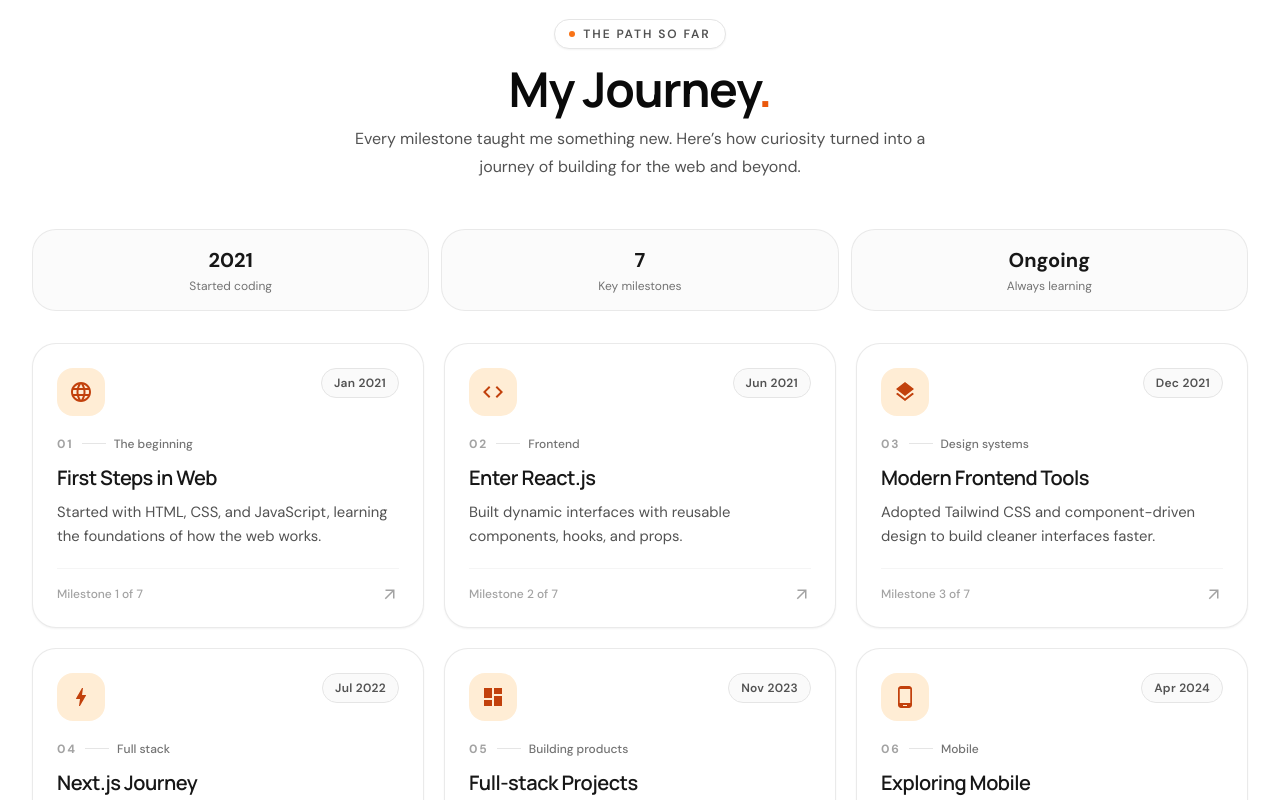
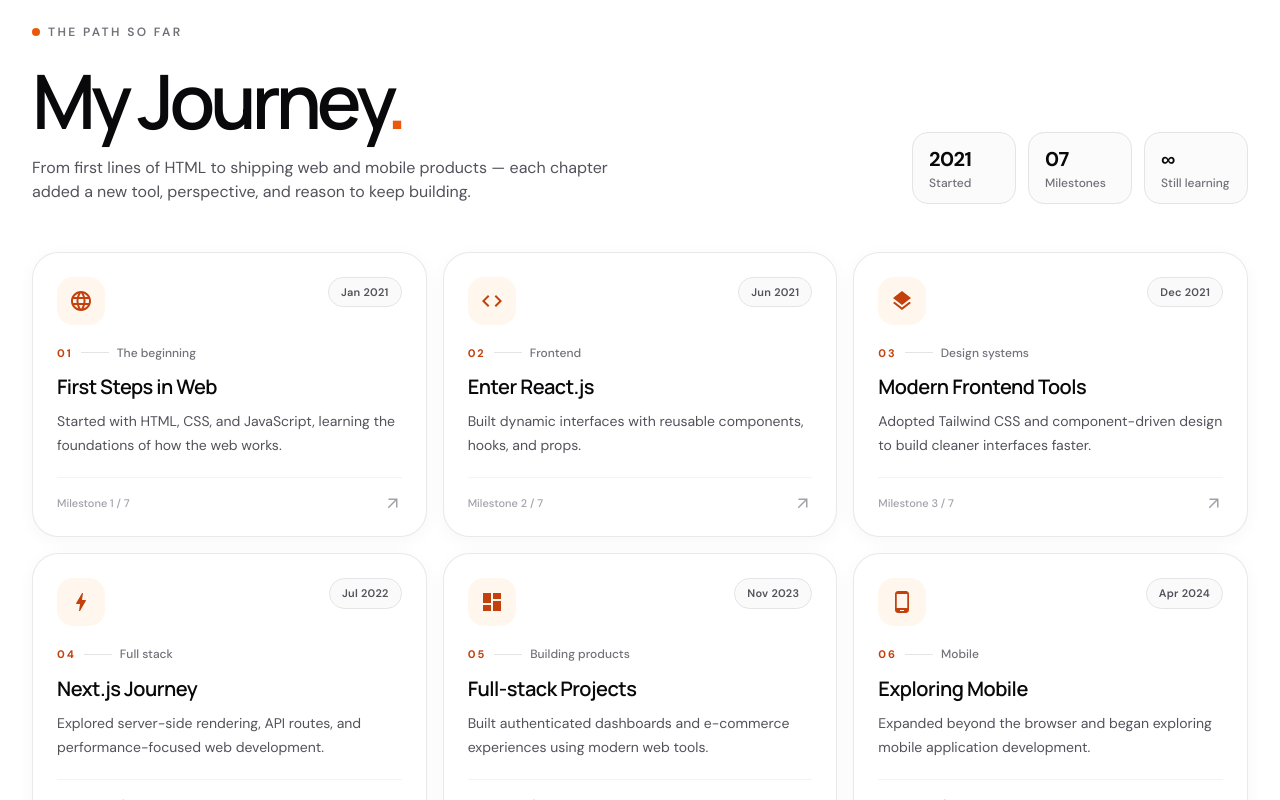
Before and after one commit to hustlewithvikram/vikram, a Next.js app: page / in a window 1280 px wide. Shown: the part 1840-2640 px from the top of the page. Built offline with nearby package versions, Linux system fonts and the light colour scheme; what tailwind-clip-path would draw is missing.

Commit message:
Redesign journey timeline cards

```diff
--- a/app/components/sections/Timeline.jsx
+++ b/app/components/sections/Timeline.jsx
@@ -1,7 +1,6 @@
 "use client";
 
-import React, { useState } from "react";
-import { AnimatePresence, motion } from "framer-motion";
+import { motion } from "framer-motion";
 import {
   MdLanguage,
   MdCode,
@@ -14,243 +13,69 @@ import {
 } from "react-icons/md";
 
 const timelineData = [
-  {
-    id: "01",
-    date: "Jan 2021",
-    title: "First Steps in Web",
-    description:
-      "Started with HTML, CSS, and JavaScript, learning the foundations of how the web works.",
-    icon: <MdLanguage />,
-    tone: "blue",
-    tag: "The beginning",
-  },
-  {
-    id: "02",
-    date: "Jun 2021",
-    title: "Enter React.js",
-    description:
-      "Built dynamic interfaces with reusable components, hooks, and props.",
-    icon: <MdCode />,
-    tone: "violet",
-    tag: "Frontend",
-  },
-  {
-    id: "03",
-    date: "Dec 2021",
-    title: "Modern Frontend Tools",
-    description:
-      "Adopted Tailwind CSS and component-driven design to build cleaner interfaces faster.",
-    icon: <MdLayers />,
-    tone: "amber",
-    tag: "Design systems",
-  },
-  {
-    id: "04",
-    date: "Jul 2022",
-    title: "Next.js Journey",
-    description:
-      "Explored server-side rendering, API routes, and performance-focused web development.",
-    icon: <MdBolt />,
-    tone: "emerald",
-    tag: "Full stack",
-  },
-  {
-    id: "05",
-    date: "Nov 2023",
-    title: "Full-stack Projects",
-    description:
-      "Built authenticated dashboards and e-commerce experiences using modern web tools.",
-    icon: <MdDashboard />,
-    tone: "indigo",
-    tag: "Building products",
-  },
-  {
-    id: "06",
-    date: "Apr 2024",
-    title: "Exploring Mobile",
-    description:
-      "Expanded beyond the browser and began exploring mobile application development.",
-    icon: <MdPhoneAndroid />,
-    tone: "rose",
-    tag: "Mobile",
-  },
-  {
-    id: "07",
-    date: "Jul 2025",
-    title: "Cross-platform Apps",
-    description:
-      "Moved into building polished mobile experiences and exploring cross-platform development.",
-    icon: <MdDevices />,
-    tone: "cyan",
-    tag: "Next chapter",
-  },
+  { id: "01", date: "Jan 2021", title: "First Steps in Web", description: "Started with HTML, CSS, and JavaScript, learning the foundations of how the web works.", icon: <MdLanguage />, tag: "The beginning" },
+  { id: "02", date: "Jun 2021", title: "Enter React.js", description: "Built dynamic interfaces with reusable components, hooks, and props.", icon: <MdCode />, tag: "Frontend" },
+  { id: "03", date: "Dec 2021", title: "Modern Frontend Tools", description: "Adopted Tailwind CSS and component-driven design to build cleaner interfaces faster.", icon: <MdLayers />, tag: "Design systems" },
+  { id: "04", date: "Jul 2022", title: "Next.js Journey", description: "Explored server-side rendering, API routes, and performance-focused web development.", icon: <MdBolt />, tag: "Full stack" },
+  { id: "05", date: "Nov 2023", title: "Full-stack Projects", description: "Built authenticated dashboards and e-commerce experiences using modern web tools.", icon: <MdDashboard />, tag: "Building products" },
+  { id: "06", date: "Apr 2024", title: "Exploring Mobile", description: "Expanded beyond the browser and began exploring mobile application development.", icon: <MdPhoneAndroid />, tag: "Mobile" },
+  { id: "07", date: "Jul 2025", title: "Cross-platform Apps", description: "Moved into building polished mobile experiences and exploring cross-platform development.", icon: <MdDevices />, tag: "Next chapter" },
 ];
 
-const toneClasses = {
-  blue: "bg-orange-100 text-orange-700 dark:bg-orange-400/15 dark:text-orange-300",
-  violet: "bg-orange-100 text-orange-700 dark:bg-orange-400/15 dark:text-orange-300",
-  amber: "bg-orange-100 text-orange-700 dark:bg-orange-400/15 dark:text-orange-300",
-  emerald: "bg-orange-100 text-orange-700 dark:bg-orange-400/15 dark:text-orange-300",
-  indigo: "bg-orange-100 text-orange-700 dark:bg-orange-400/15 dark:text-orange-300",
-  rose: "bg-orange-100 text-orange-700 dark:bg-orange-400/15 dark:text-orange-300",
-  cyan: "bg-orange-100 text-orange-700 dark:bg-orange-400/15 dark:text-orange-300",
-};
-
-function JourneyCard({ item, index, compact = false }) {
+function JourneyCard({ item, index }) {
   return (
     <motion.article
-      initial={{ opacity: 0, y: 14 }}
+      initial={{ opacity: 0, y: 22 }}
       whileInView={{ opacity: 1, y: 0 }}
       viewport={{ once: true, amount: 0.15 }}
-      transition={{ duration: 0.35, delay: Math.min(index * 0.045, 0.2) }}
-      className="group relative h-full overflow-hidden rounded-3xl border border-neutral-200/80 bg-white p-5 shadow-sm transition duration-300 hover:-translate-y-1 hover:border-neutral-300 hover:shadow-lg dark:border-neutral-800 dark:bg-neutral-900 dark:hover:border-neutral-700 sm:p-6"
+      transition={{ duration: 0.45, delay: (index % 3) * 0.07, ease: [0.22, 1, 0.36, 1] }}
+      className="group relative flex h-full min-h-[230px] flex-col overflow-hidden rounded-[1.65rem] border border-zinc-200/80 bg-white p-5 shadow-[0_4px_18px_rgba(15,23,42,0.035)] transition duration-300 hover:-translate-y-1 hover:border-orange-300/80 hover:shadow-[0_16px_36px_rgba(15,23,42,0.08)] dark:border-zinc-800 dark:bg-zinc-900/80 dark:hover:border-orange-400/30 dark:hover:shadow-black/20 sm:p-6"
     >
       <div className="flex items-start justify-between gap-3">
-        <span
-          className={`inline-flex h-12 w-12 shrink-0 items-center justify-center rounded-2xl text-2xl ${toneClasses[item.tone]}`}
-          aria-hidden="true"
-        >
+        <span className="grid h-12 w-12 place-items-center rounded-2xl bg-orange-50 text-2xl text-orange-700 dark:bg-orange-400/10 dark:text-orange-300" aria-hidden="true">
           {item.icon}
         </span>
-        <span className="rounded-full border border-neutral-200 bg-neutral-50 px-3 py-1.5 text-xs font-semibold tracking-wide text-neutral-600 dark:border-neutral-700 dark:bg-neutral-800 dark:text-neutral-300">
+        <span className="rounded-full border border-zinc-200 bg-zinc-50 px-3 py-1.5 text-[11px] font-semibold tracking-wide text-zinc-600 dark:border-zinc-700 dark:bg-zinc-800 dark:text-zinc-300">
           {item.date}
         </span>
       </div>
-
       <div className="mt-5 flex items-center gap-2">
-        <span className="text-xs font-bold tracking-[0.16em] text-neutral-400 dark:text-neutral-500">
-          {item.id}
-        </span>
-        <span className="h-px w-6 bg-neutral-200 dark:bg-neutral-700" />
-        <span className="text-xs font-medium text-neutral-500 dark:text-neutral-400">
-          {item.tag}
-        </span>
+        <span className="text-[11px] font-bold tracking-[0.18em] text-orange-700 dark:text-orange-400">{item.id}</span>
+        <span className="h-px w-7 bg-zinc-200 dark:bg-zinc-700" />
+        <span className="text-xs font-medium text-zinc-500 dark:text-zinc-400">{item.tag}</span>
       </div>
-
-      <h3 className={`mt-3 font-semibold tracking-tight text-neutral-900 dark:text-neutral-100 ${compact ? "text-lg" : "text-xl"}`}>
-        {item.title}
-      </h3>
-      <p className="mt-2 text-sm leading-6 text-neutral-600 dark:text-neutral-400 sm:text-[0.925rem]">
-        {item.description}
-      </p>
-
-      <div className="mt-5 flex items-center justify-between border-t border-neutral-100 pt-4 dark:border-neutral-800">
-        <span className="text-xs font-medium text-neutral-400 dark:text-neutral-500">
-          Milestone {index + 1} of {timelineData.length}
-        </span>
-        <MdArrowOutward className="text-lg text-neutral-400 transition-transform duration-300 group-hover:-translate-y-0.5 group-hover:translate-x-0.5 group-hover:text-neutral-700 dark:group-hover:text-neutral-200" />
+      <h3 className="mt-3 text-lg font-semibold tracking-tight text-zinc-950 dark:text-white sm:text-xl">{item.title}</h3>
+      <p className="mt-2 flex-1 text-sm leading-6 text-zinc-600 dark:text-zinc-400">{item.description}</p>
+      <div className="mt-5 flex items-center justify-between border-t border-zinc-100 pt-4 dark:border-zinc-800">
+        <span className="text-[11px] font-medium text-zinc-400 dark:text-zinc-500">Milestone {index + 1} / {timelineData.length}</span>
+        <MdArrowOutward className="text-lg text-zinc-400 transition duration-300 group-hover:-translate-y-0.5 group-hover:translate-x-0.5 group-hover:text-orange-600 dark:group-hover:text-orange-400" />
       </div>
     </motion.article>
   );
 }
 
 export default function Timeline() {
-  const [expandedId, setExpandedId] = useState("01");
-
   return (
-    <section
-      id="journey"
-      aria-labelledby="journey-heading"
-      className="mx-auto w-full max-w-7xl px-4 py-14 sm:px-6 sm:py-20 lg:px-8 lg:py-24"
-    >
-      <div className="mx-auto mb-9 max-w-3xl text-center sm:mb-12">
-        <span className="inline-flex items-center gap-2 rounded-full border border-neutral-200 bg-white px-3.5 py-1.5 text-xs font-semibold uppercase tracking-[0.16em] text-neutral-600 shadow-sm dark:border-neutral-800 dark:bg-neutral-900 dark:text-neutral-300">
-          <span className="h-1.5 w-1.5 rounded-full bg-orange-500" />
-          The path so far
-        </span>
-        <h2
-          id="journey-heading"
-          className="mt-4 text-3xl font-bold tracking-tight text-neutral-950 dark:text-white sm:text-4xl lg:text-5xl"
-        >
-          My Journey<span className="text-orange-600 dark:text-orange-400">.</span>
-        </h2>
-        <p className="mx-auto mt-3 max-w-xl text-sm leading-6 text-neutral-600 dark:text-neutral-400 sm:text-base sm:leading-7">
-          Every milestone taught me something new. Here’s how curiosity turned
-          into a journey of building for the web and beyond.
-        </p>
+    <section id="journey" aria-labelledby="journey-heading" className="mx-auto w-full max-w-7xl px-4 py-16 sm:px-6 sm:py-20 lg:px-8 lg:py-24">
+      <div className="mb-9 flex flex-col gap-5 sm:mb-12 md:flex-row md:items-end md:justify-between">
+        <div className="max-w-2xl">
+          <p className="eyebrow"><span className="eyebrow-dot" /> The path so far</p>
+          <h2 id="journey-heading" className="section-heading mt-5">My Journey<span className="accent-text">.</span></h2>
+          <p className="mt-4 max-w-xl text-sm leading-7 text-zinc-600 dark:text-zinc-400 sm:text-base">
+            From first lines of HTML to shipping web and mobile products — each chapter added a new tool, perspective, and reason to keep building.
+          </p>
+        </div>
+        <div className="flex gap-2 sm:gap-3">
+          {[{ value: "2021", label: "Started" }, { value: "07", label: "Milestones" }, { value: "∞", label: "Still learning" }].map((stat) => (
+            <div key={stat.label} className="min-w-0 rounded-2xl border border-zinc-200 bg-zinc-50/80 px-3 py-3 dark:border-zinc-800 dark:bg-zinc-900/70 sm:min-w-[104px] sm:px-4">
+              <p className="text-lg font-bold tracking-tight text-zinc-950 dark:text-white sm:text-xl">{stat.value}</p>
+              <p className="mt-0.5 text-[10px] font-medium text-zinc-500 dark:text-zinc-400 sm:text-xs">{stat.label}</p>
+            </div>
+          ))}
+        </div>
       </div>
-
-      <div className="mb-6 grid grid-cols-3 gap-2 sm:mb-8 sm:gap-3">
-        {[
-          { value: "2021", label: "Started coding" },
-          { value: "7", label: "Key milestones" },
-          { value: "Ongoing", label: "Always learning" },
-        ].map((stat) => (
-          <div
-            key={stat.label}
-            className="rounded-2xl border border-neutral-200/80 bg-neutral-50/80 px-2 py-3 text-center dark:border-neutral-800 dark:bg-neutral-900/70 sm:rounded-3xl sm:px-4 sm:py-4"
-          >
-            <p className="text-sm font-bold text-neutral-900 dark:text-neutral-100 sm:text-xl">
-              {stat.value}
-            </p>
-            <p className="mt-1 text-[10px] leading-4 text-neutral-500 dark:text-neutral-400 sm:text-xs">
-              {stat.label}
-            </p>
-          </div>
-        ))}
-      </div>
-
-      <div className="hidden grid-cols-2 gap-4 md:grid lg:grid-cols-3 lg:gap-5">
-        {timelineData.map((item, index) => (
-          <JourneyCard key={item.id} item={item} index={index} />
-        ))}
-      </div>
-
-      <div className="flex flex-col gap-3 md:hidden">
-        {timelineData.map((item, index) => {
-          const isExpanded = expandedId === item.id;
-          return (
-            <motion.div
-              key={item.id}
-              layout
-              className={`overflow-hidden rounded-2xl border transition-colors ${isExpanded
-                ? "border-neutral-300 bg-white shadow-sm dark:border-neutral-700 dark:bg-neutral-900"
-                : "border-neutral-200 bg-neutral-50/80 dark:border-neutral-800 dark:bg-neutral-900/50"
-              }`}
-            >
-              <button
-                type="button"
-                aria-expanded={isExpanded}
-                onClick={() => setExpandedId(isExpanded ? "" : item.id)}
-                className="flex w-full items-center gap-3 p-4 text-left sm:p-5"
-              >
-                <span
-                  className={`flex h-11 w-11 shrink-0 items-center justify-center rounded-xl text-xl ${toneClasses[item.tone]}`}
-                  aria-hidden="true"
-                >
-                  {item.icon}
-                </span>
-                <span className="min-w-0 flex-1">
-                  <span className="block text-xs font-medium text-neutral-500 dark:text-neutral-400">
-                    {item.date} · Milestone {index + 1}
-                  </span>
-                  <span className="mt-1 block text-sm font-semibold text-neutral-900 dark:text-neutral-100 sm:text-base">
-                    {item.title}
-                  </span>
-                </span>
-                <span className={`flex h-8 w-8 shrink-0 items-center justify-center rounded-full text-lg text-neutral-500 transition-transform dark:text-neutral-400 ${isExpanded ? "rotate-45" : ""}`}>
-                  +
-                </span>
-              </button>
-              <AnimatePresence initial={false}>
-                {isExpanded && (
-                  <motion.div
-                    key="description"
-                    initial={{ height: 0, opacity: 0 }}
-                    animate={{ height: "auto", opacity: 1 }}
-                    exit={{ height: 0, opacity: 0 }}
-                    transition={{ duration: 0.22 }}
-                    className="overflow-hidden"
-                  >
-                    <p className="px-4 pb-5 pl-[4.5rem] text-sm leading-6 text-neutral-600 dark:text-neutral-400 sm:pl-[5rem]">
-                      {item.description}
-                    </p>
-                  </motion.div>
-                )}
-              </AnimatePresence>
-            </motion.div>
-          );
-        })}
+      <div className="grid gap-3 sm:grid-cols-2 sm:gap-4 xl:grid-cols-3">
+        {timelineData.map((item, index) => <JourneyCard key={item.id} item={item} index={index} />)}
       </div>
     </section>
   );
```
